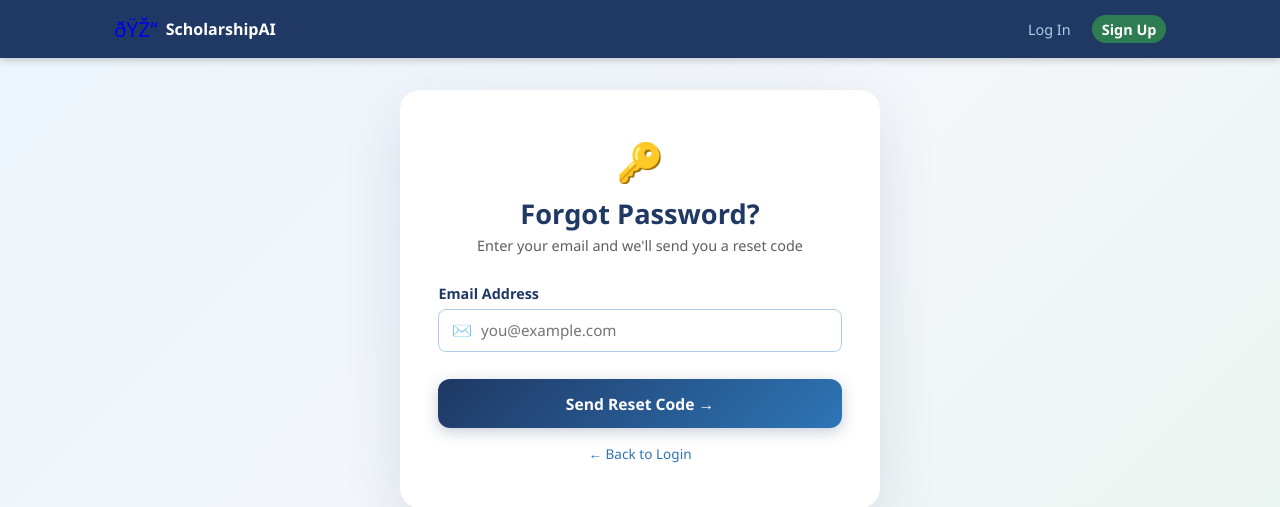
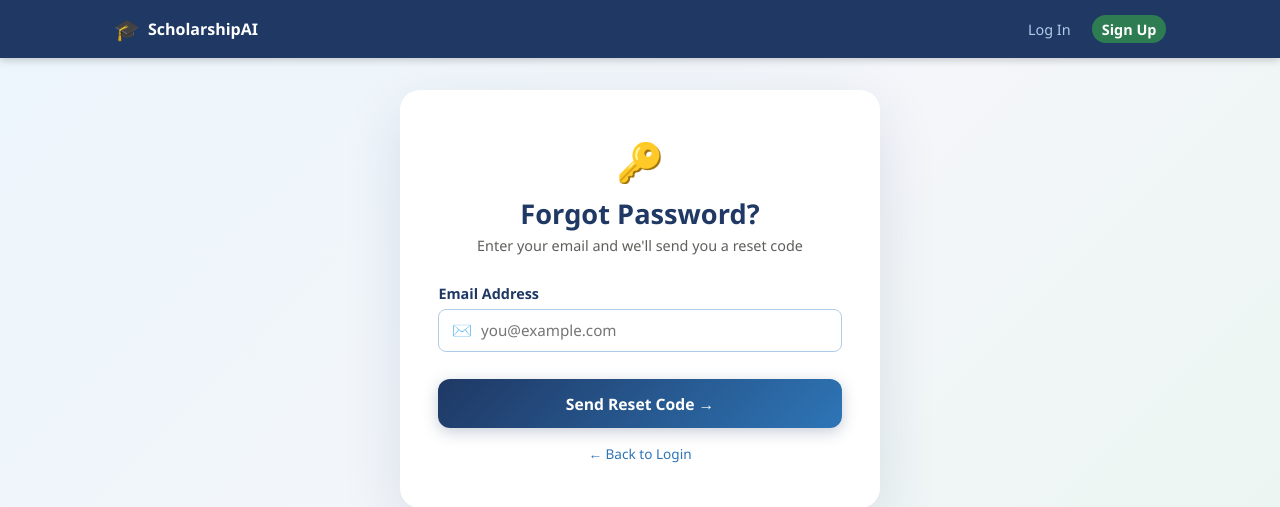
Before and after one commit to IsmailMunsir/scholarship_predictor, a Flask app: page /auth/forgot-password in a window 1280 px wide. Shown: the top 507 px of the page. Run offline with Flask 3, Linux system fonts and the light colour scheme.

Commit message:
Fix navbar brand emoji

```diff
--- a/templates/base.html
+++ b/templates/base.html
@@ -19,7 +19,7 @@
   <nav class="navbar">
     <div class="nav-inner">
       <a href="{{ url_for('welcome') }}" class="nav-brand">
-        <span class="nav-icon">ðŸŽ“</span>
+        <span class="nav-icon">🎓</span>
         <span class="nav-title">ScholarshipAI</span>
       </a>
       <div class="nav-links">
```
